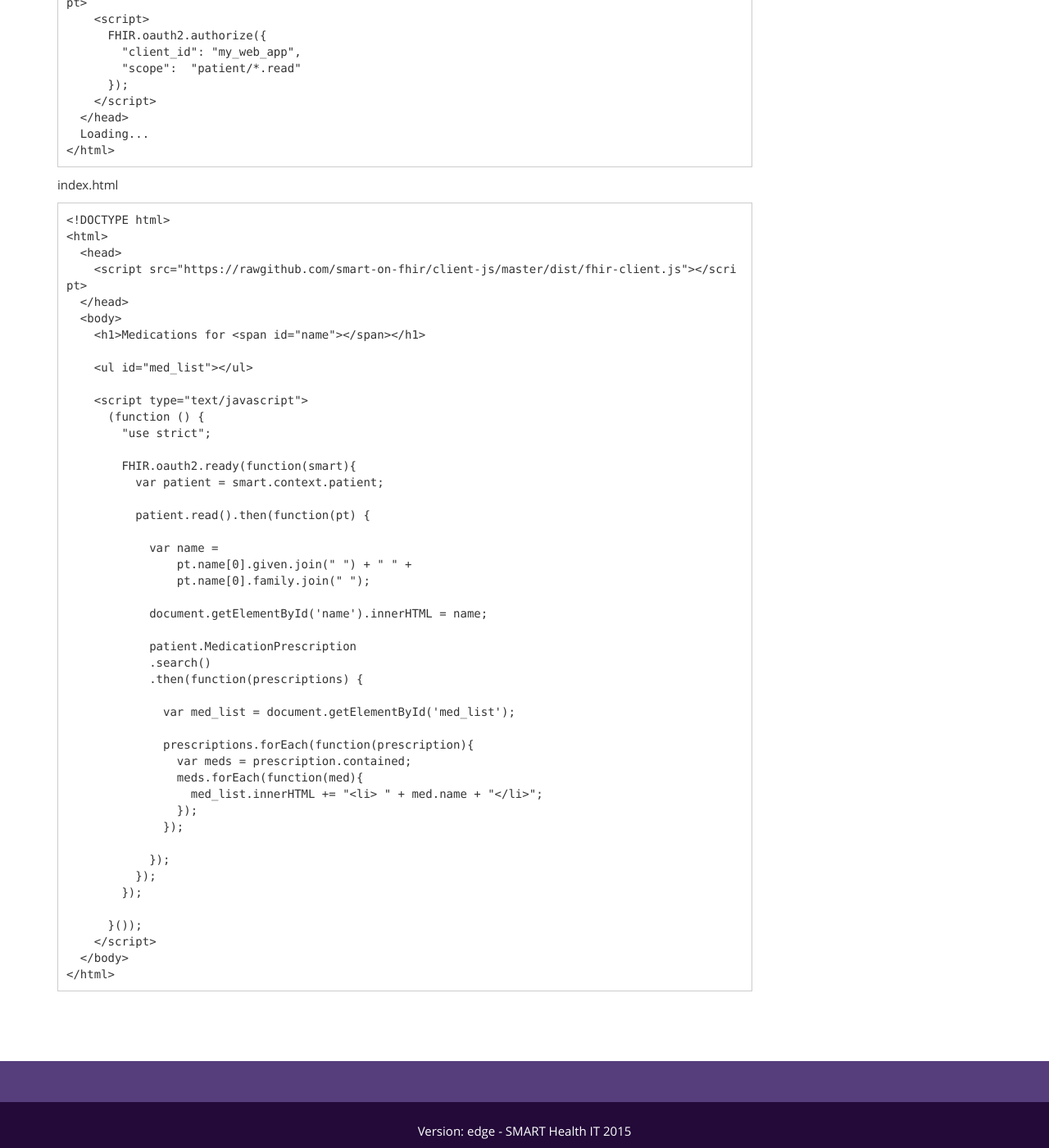
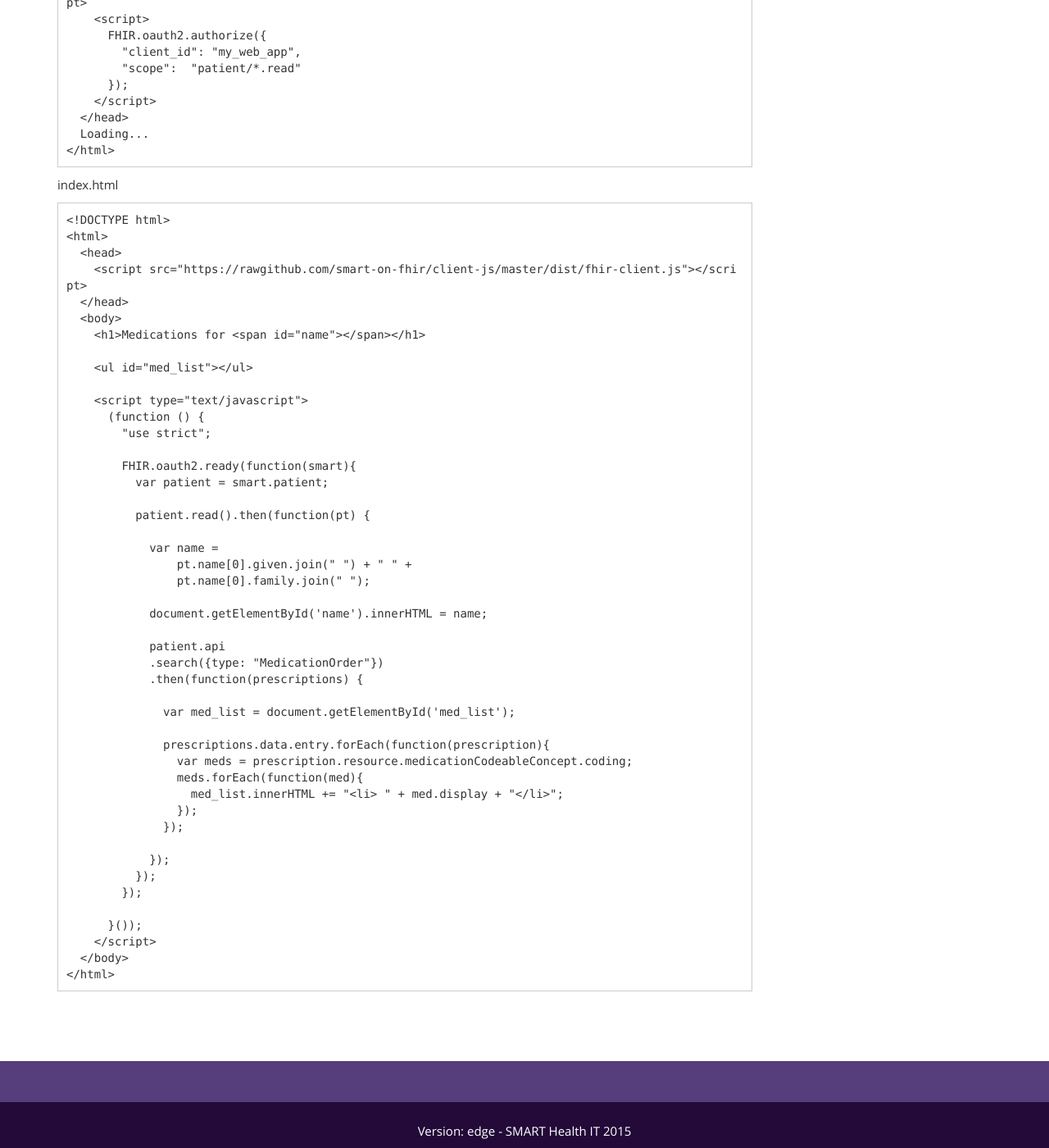
Before and after one commit to smart-on-fhir/smart-on-fhir.github.io, a Jekyll site: the page built from tutorials/testing/index.md, in a window 1280 px wide and 1400 px high, scrolled down 822 px. Shown: the whole window at 82% size. Built offline with Jekyll 4.4.1, drawn with Linux system fonts in a browser that asks for light colours; Markdown is read by kramdown in place of the engine named in the settings.

Commit message:
Update app testing tutorial example

```diff
--- a/tutorials/testing/index.md
+++ b/tutorials/testing/index.md
@@ -67,7 +67,7 @@ index.html
         "use strict";
 
         FHIR.oauth2.ready(function(smart){
-          var patient = smart.context.patient;
+          var patient = smart.patient;
 
           patient.read().then(function(pt) {
 
@@ -77,16 +77,16 @@ index.html
 
             document.getElementById('name').innerHTML = name;
 
-            patient.MedicationPrescription
-            .search()
+            patient.api
+            .search({type: "MedicationOrder"})
             .then(function(prescriptions) {
 
               var med_list = document.getElementById('med_list');
 
-              prescriptions.forEach(function(prescription){
-                var meds = prescription.contained;
+              prescriptions.data.entry.forEach(function(prescription){
+                var meds = prescription.resource.medicationCodeableConcept.coding;
                 meds.forEach(function(med){
-                  med_list.innerHTML += "<li> " + med.name + "</li>";
+                  med_list.innerHTML += "<li> " + med.display + "</li>";
                 });
               });
 
```
